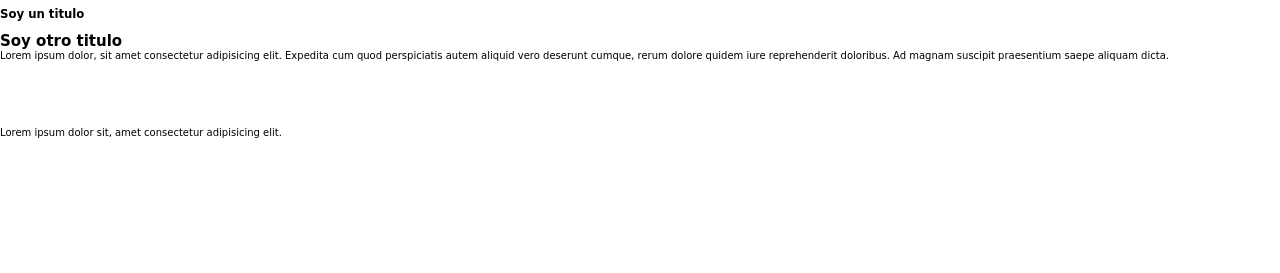
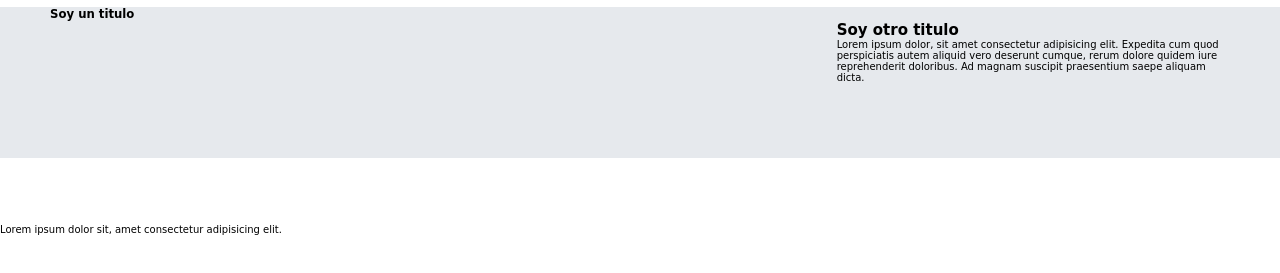
Before and after one commit to ciprian013/projectsBlog, a plain HTML site: page blogs.html in a window 1280 px wide. Shown: the part 133-406 px from the top of the page. Drawn offline with Linux system fonts and the light colour scheme; a web font is replaced by a local one.

Commit message:
0.6 Estilos del main Se agregan unos cuantos estilos con css grid (lo cual me encanta)

```diff
--- a/blogs.html
+++ b/blogs.html
@@ -40,12 +40,13 @@
                 <picture class="blogs-news-img">
                     <img src="/" alt="">
                 </picture>
+                <article class="blogs-news-info">
+                    <h2>Soy otro titulo</h2>
+                    <p>Lorem ipsum dolor, sit amet consectetur adipisicing elit. Expedita cum quod perspiciatis autem aliquid vero deserunt cumque, rerum dolore quidem iure reprehenderit doloribus. Ad magnam suscipit praesentium saepe aliquam dicta.</p>
+                    <a href="" class="blogs-button"></a>
+                </article>
             </div>
-            <article class="blogs-news-info">
-                <h2>Soy otro titulo</h2>
-                <p>Lorem ipsum dolor, sit amet consectetur adipisicing elit. Expedita cum quod perspiciatis autem aliquid vero deserunt cumque, rerum dolore quidem iure reprehenderit doloribus. Ad magnam suscipit praesentium saepe aliquam dicta.</p>
-                <a href="" class="blogs-button"></a>
-            </article>
+
         </section>
         <section class="blogs-posts">
             <!--div>h3+article*6>img+p*2+a-->
--- a/css/main.css
+++ b/css/main.css
@@ -123,5 +123,31 @@ nav .profile-link a {
     border: 3px solid black;
     font-family: 'Knewave', cursive;
     transform: scale(1.1);
+}
 
+.main__blogs{
+    display: grid;
 }
+
+.blogs-news{
+    background-color:#e6e9ed ;
+    padding: 0 50px 40px;
+}
+.blogs-main-new{
+    display: grid;
+    grid-template-columns: 2fr 1fr;
+    grid-template-rows: 2fr;
+}
+.blogs-news-img{
+    grid-column: 1;
+}
+.blogs-news-img img{
+}
+
+.blogs-news-info{
+    grid-column: 2;
+}
+
+.blogs-news-info p{
+    margin-bottom: 35px;
+}
```
